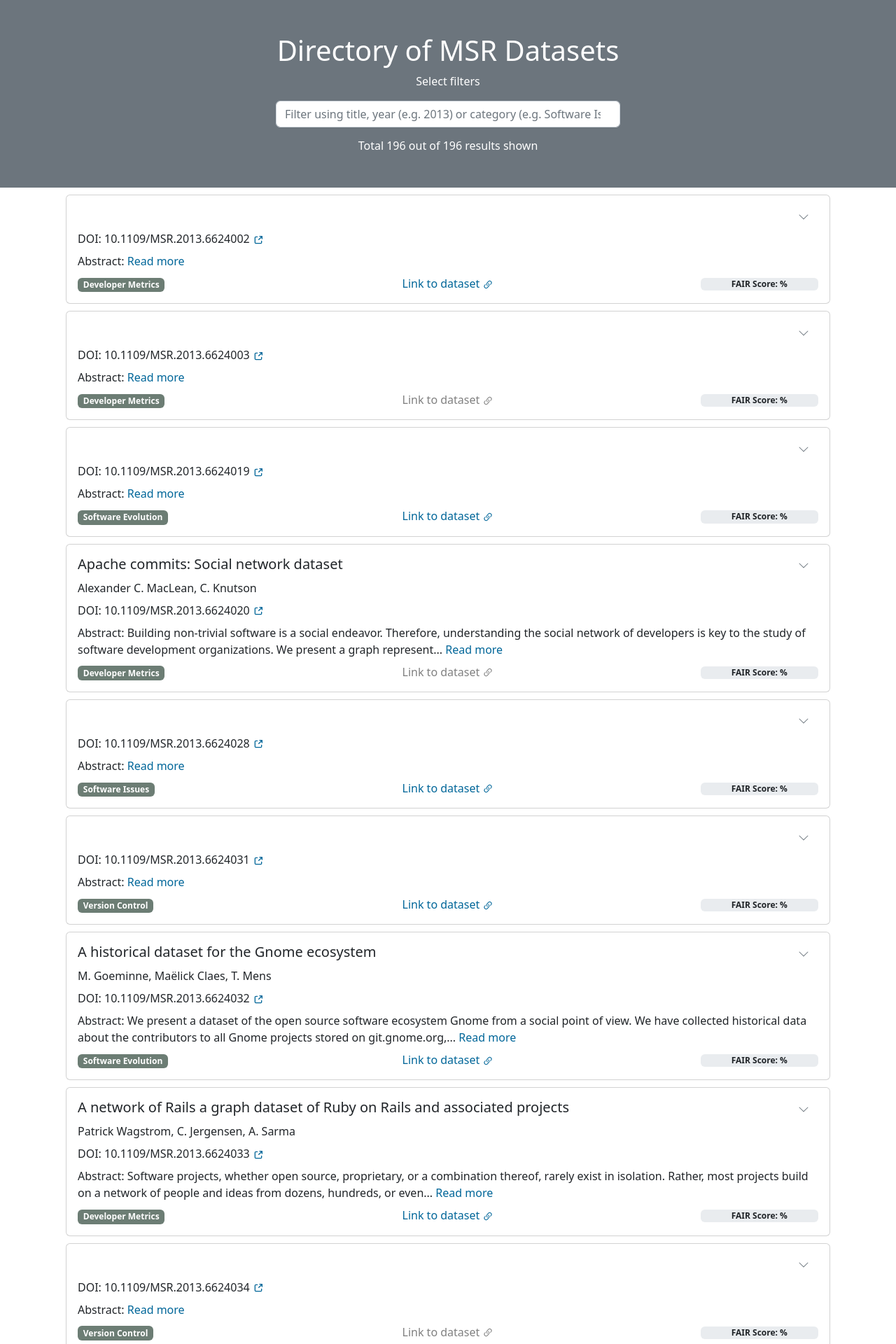
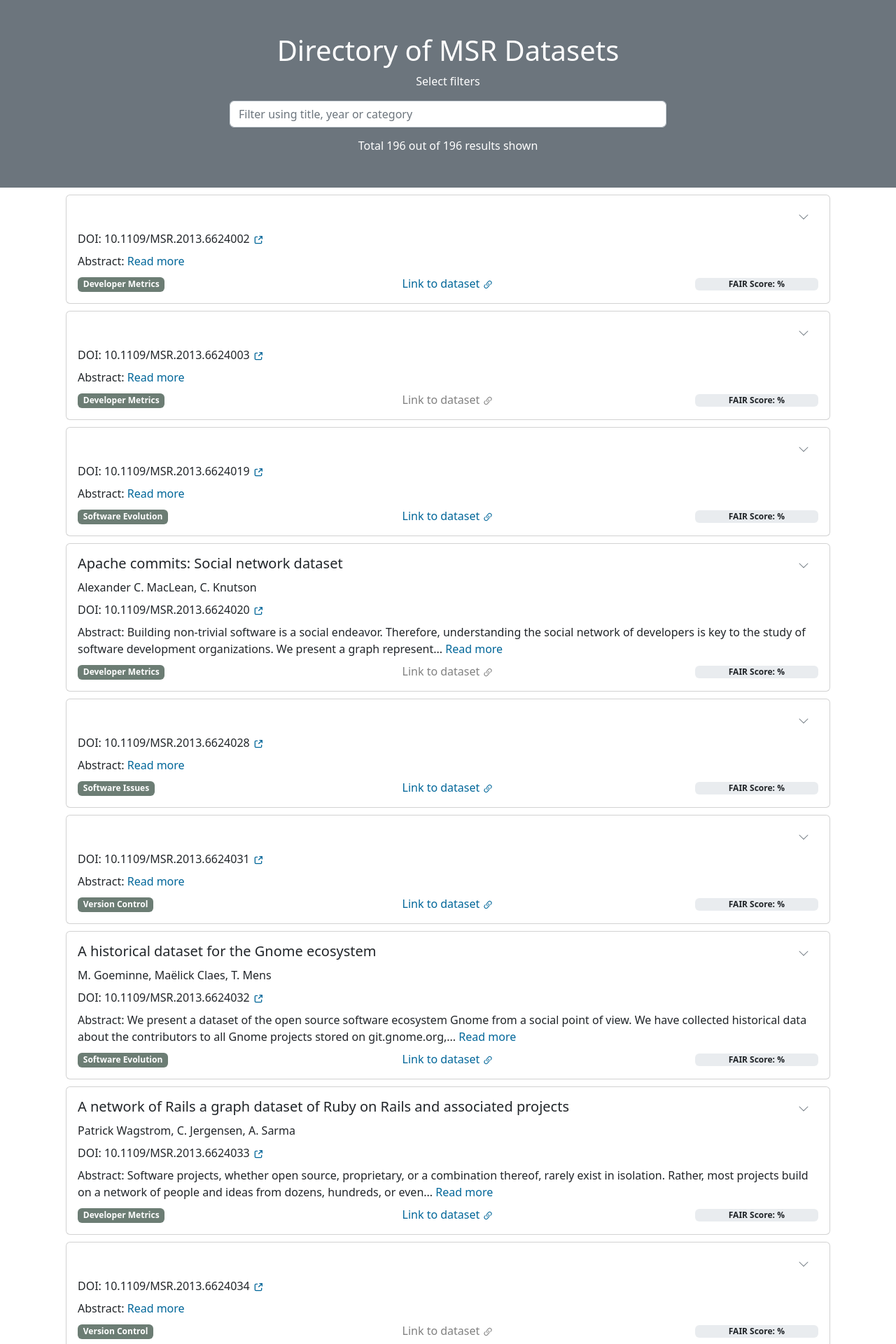
Before and after one commit to AuthEceSoftEng/directory-msr-datasets, a Jekyll site: the page built from pages/index.html, in a window 1280 px wide. Shown: the top 1920 px of the page at 70% size. Built offline with Jekyll 4.4.1, drawn with Linux system fonts in a browser that asks for light colours.

Commit message:
Fix responsiveness issues of filter and results

```diff
--- a/_layouts/default.html
+++ b/_layouts/default.html
@@ -1,7 +1,7 @@
 <!DOCTYPE html>
 <html lang="en-us">
 
-<body>
+<body style="min-width: 360px;">
 
 	<head>
 		<meta charset='utf-8'>
--- a/pages/index.html
+++ b/pages/index.html
@@ -9,10 +9,10 @@
 	<div class="container text-center">
 		<h1>{{ site.title }}</h1>
 		<p>Select filters</p>
-		<div class="row text-center justify-content-center align-items-center">
-			<div class="col-sm-4 text-center" style="min-width: 516px;">
+		<div class="row text-center justify-content-center align-items-center" style="width: 100%; border: none; box-shadow: none; margin: 10px 0 10px 0;">
+			<div class="text-center w-75" style="min-width: 340px !important; max-width: 648px !important;">
 				<div class="input-group rounded">
-					<input class="search-input form-control rounded" type="search" placeholder="Filter using title, year (e.g. 2013) or category (e.g. Software Issues)"
+					<input class="search-input form-control rounded" type="search" placeholder="Filter using title, year or category"
 						aria-label="Filter title" aria-describedby="search-addon" />
 				</div>
 			</div>
@@ -77,10 +77,11 @@
 						<a onclick="{{paperid}}myFunction()" id="myBtn{{paperid}}" style="color: #069; cursor: pointer;">Read more</a>
 					</p>
 					<div class="row">
-						<div class="col-sm-4">
+					    <div class="d-flex flex-column flex-md-row justify-content-between">
+							<div class="d-flex flex-fill justify-content-xs-start justify-content-md-start" style="flex: 1 !important; margin-top: 3px;">
 								<span class="badge" style="background-color: #6c7d74;">{{papercategory}}</span>
 							</div>
-						<div class="col-sm-4 d-flex justify-content-center">
+							<div class="d-flex flex-fill justify-content-xs-start justify-content-md-center" style="flex: 1 !important;">
 								<a {% if paperdataset != "-" %}class="text-decoration-none" style="color: #069; cursor: pointer;" href="{{paperdataset}}" target="_blank"{% else %}class="text-decoration-none disabled" style="color: gray;"{% endif %}>
 									Link to dataset
 									<svg xmlns="http://www.w3.org/2000/svg" width="16" height="16" fill="currentColor" class="bi bi-link-45deg" viewBox="0 0 16 16">
@@ -89,11 +90,12 @@
 									</svg>
 								</a>
 							</div>
-						<div class="col-sm-4 d-flex justify-content-end">
+							<div class="d-flex flex-fill justify-content-xs-start justify-content-md-end" style="flex: 1 !important;">
 								{% assign fairscore = paperfairness.summary.score_percent.FAIR %}
-							<div class="progress position-relative d-flex justify-content-start w-50 mt-1 h-75">
+								<div class="progress w-50 mt-1 h-75 position-relative" style="min-height: 18px; min-width: 124px;">
 								    <div class="progress-bar" role="progressbar" style="background-color: #6293a1; width: {{fairscore}}%;" aria-valuenow="{{fairscore}}" aria-valuemin="0" aria-valuemax="100"></div>
-							    <div class="justify-content-center d-flex position-absolute w-100 fw-bold">FAIR Score: {{fairscore}}%</div>
+								    <div class="fw-bold position-absolute w-100 text-center">FAIR Score: {{fairscore}}%</div>
+								</div>
 							</div>
 						</div>
 					</div>
```
Lines whose indentation alone changed are shown as unchanged.
